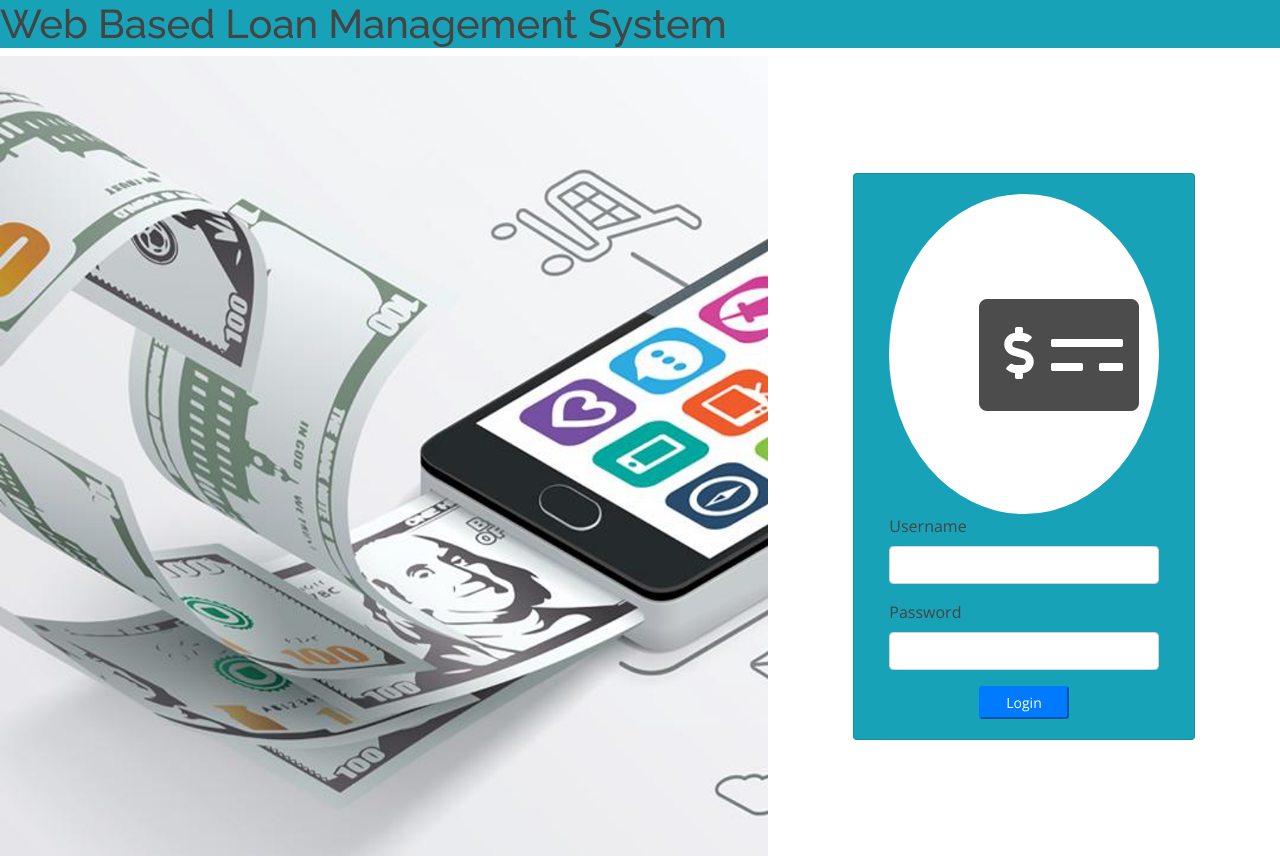
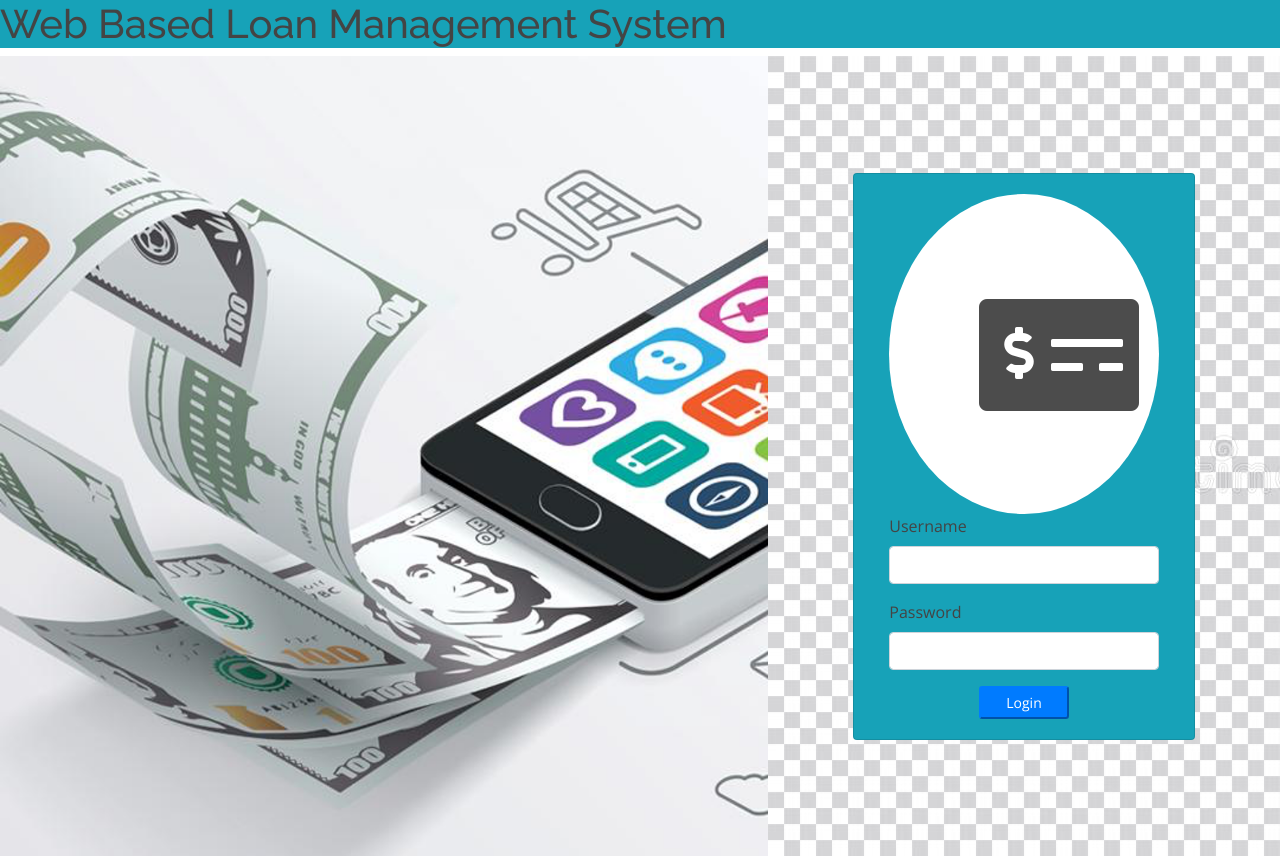
Before and after one commit to Hari7Me/LMS_FRT, a PHP site: page /login.php in a window 1280 px wide. Run offline with PHP 8.4, Linux system fonts and the light colour scheme; data that the repository does not hold is empty; some libraries are stand-ins or nearby versions.

Commit message:
Update login.php

```diff
--- a/login.php
+++ b/login.php
@@ -34,7 +34,7 @@
 		right:0;
 		width:40%;
 		height: calc(100%);
-		background:white;
+		background:transparent;
 		display: flex;
 		align-items: center;
 	}
@@ -70,7 +70,7 @@
     left: 0;
     width: calc(100%);
     height: calc(100%);
-
+    background: url(assets/img/1.png);
 }
 
 </style>
```
